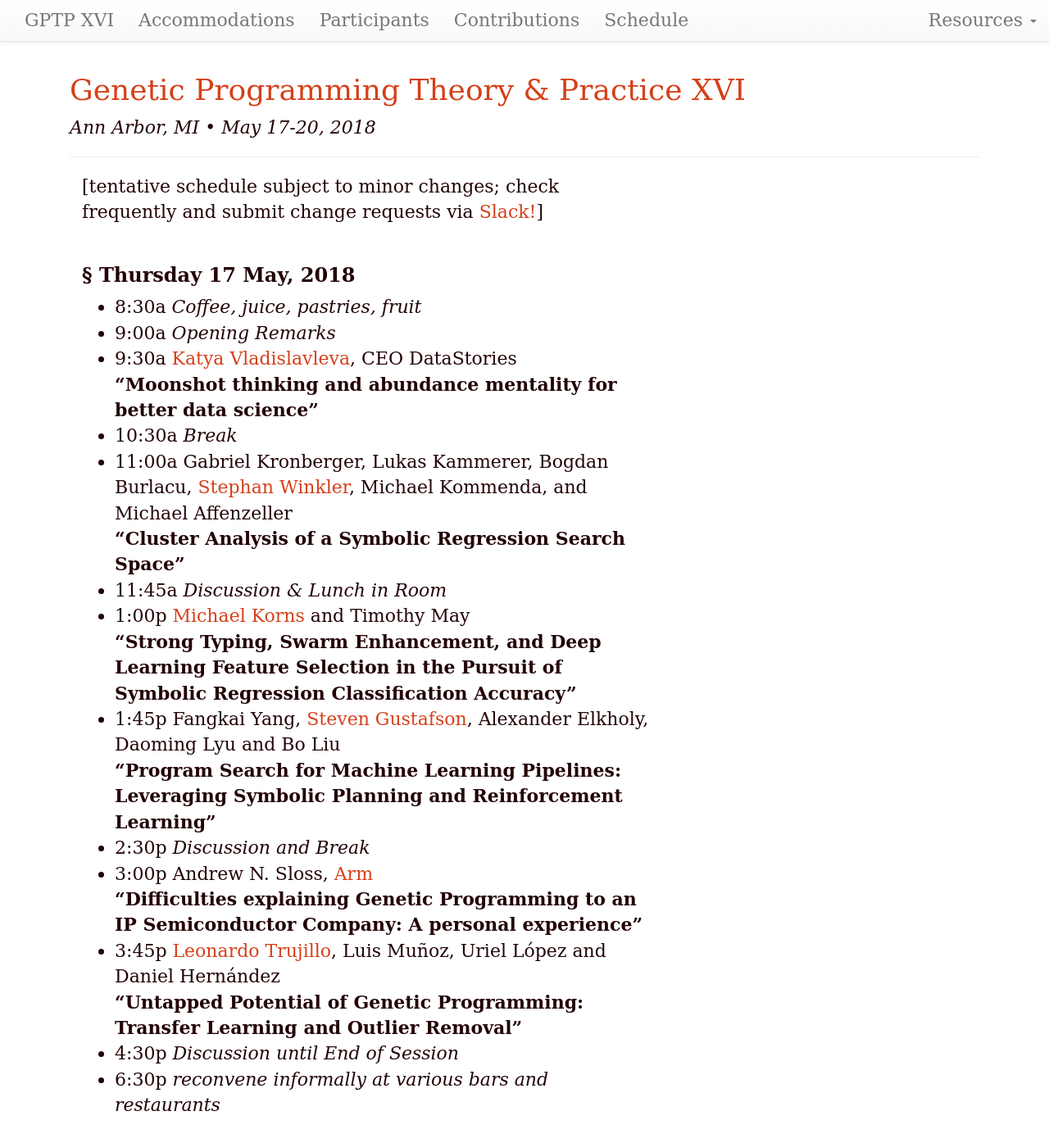
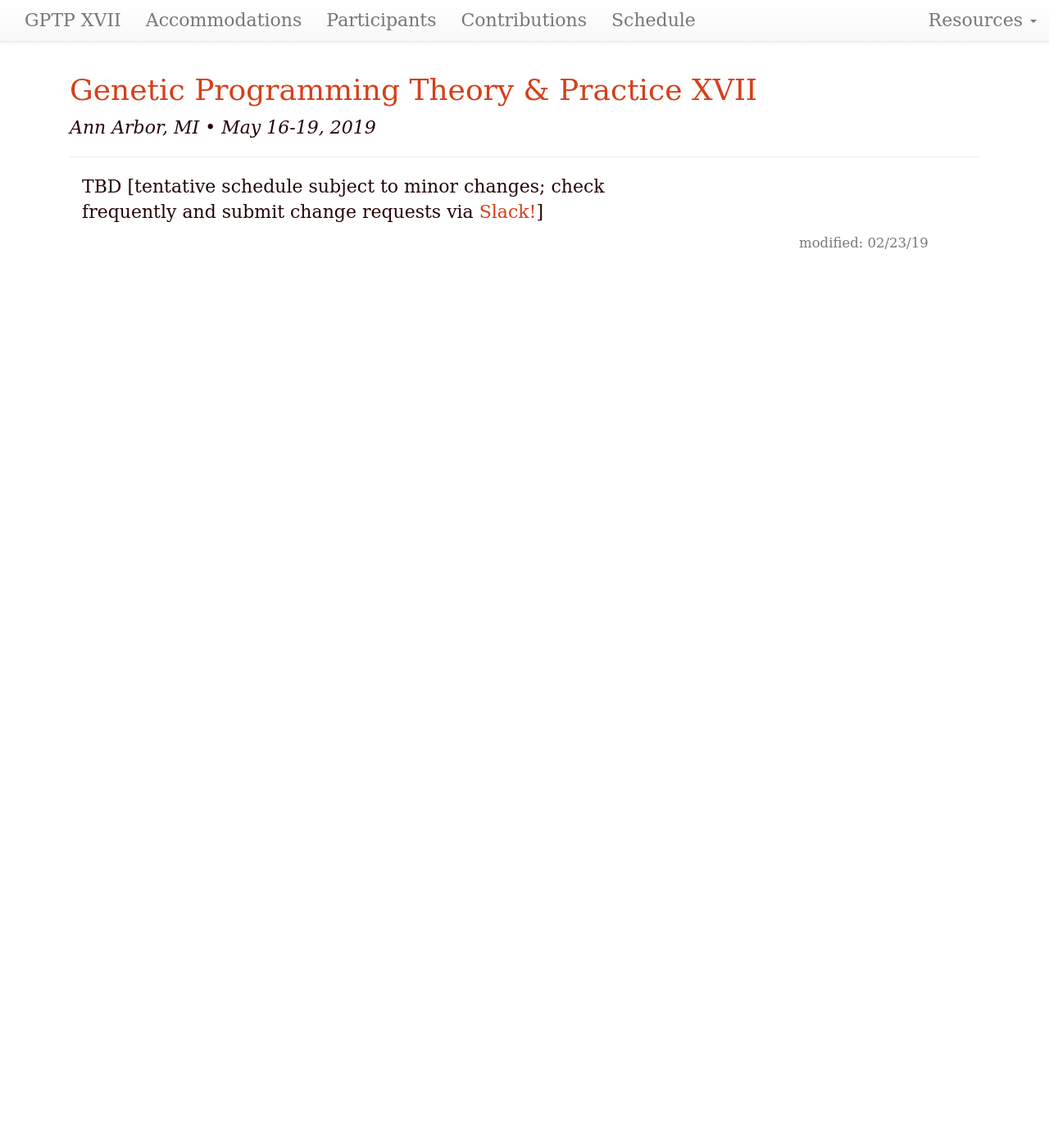
Before and after one commit to GPTP-workshop/gptp-workshop.github.io, a Jekyll site: the page built from schedule.md, in a window 1280 px wide and 1400 px high. Shown: the top 1395 px of the window at 82% size. Built offline with Jekyll 4.4.1, drawn with Linux system fonts in a browser that asks for light colours; some of the changed text lies outside the part shown.

Commit message:
Update schedule.md

```diff
--- a/schedule.md
+++ b/schedule.md
@@ -1,80 +1,9 @@
 ---
 layout: default
-updated: "May 15, 2018"
-roman: "XVI"
-dates: "May 17-20, 2018"
+updated: "February 23, 2019"
+roman: "XVII"
+dates: "May 16-19, 2019"
 ---
 
+TBD
 [tentative schedule subject to minor changes; check frequently and submit change requests via [Slack!](https://gptp-workshops.slack.com)]
-
-### Thursday 17 May, 2018
-- 8:30a _Coffee, juice, pastries, fruit_
-- 9:00a _Opening Remarks_
-- 9:30a [Katya Vladislavleva](https://datastories.com/about), CEO DataStories
-**"Moonshot thinking and abundance mentality for better data science"**
-- 10:30a _Break_
-- 11:00a Gabriel Kronberger, Lukas Kammerer, Bogdan Burlacu, [Stephan Winkler](https://heal.heuristiclab.com/team/winkler), Michael Kommenda, and Michael Affenzeller
-**"Cluster Analysis of a Symbolic Regression Search Space"**
-- 11:45a _Discussion & Lunch in Room_
-- 1:00p [Michael Korns](http://www.korns.com) and Timothy May
-**"Strong Typing, Swarm Enhancement, and Deep Learning Feature Selection in the Pursuit of Symbolic Regression Classification Accuracy"**
-- 1:45p Fangkai Yang, [Steven Gustafson](https://www.maana.io/blog/steven-gustafson), Alexander Elkholy, Daoming Lyu and Bo Liu
-**"Program Search for Machine Learning Pipelines: Leveraging Symbolic Planning and Reinforcement Learning"**
-- 2:30p _Discussion and Break_
-- 3:00p Andrew N. Sloss, [Arm](https://www.arm.com)
-**"Difficulties explaining Genetic Programming to an IP Semiconductor Company: A personal experience"**
-- 3:45p [Leonardo Trujillo](http://www.tree-lab.org/index.php/people-2/reserachers/46-leonardo-trujillo), Luis Muñoz, Uriel López and Daniel Hernández
-**"Untapped Potential of Genetic Programming: Transfer Learning and Outlier Removal"**
-- 4:30p _Discussion until End of Session_
-- 6:30p _reconvene informally at various bars and restaurants_
-
-### Friday 18 May, 2018
-- 8:30a _Coffee, juice, pastries, fruit_
-- 9:00a [Walter Fontana](https://fontana.hms.harvard.edu), Harvard University
-**"Actual causality in rule-based models"**
-- 10:30a _Break_
-- 11:00a [Michael O'Neill](http://ncra.ucd.ie) and David Fagan
-**"The Elephant in the Room: Towards the Application of Genetic Programming to Automatic Programming"**
-- 11:45p _Discussion & Lunch in Room_
-- 1:00p Blossom Metevier, Anil Kumar Saini and [Lee Spector](http://faculty.hampshire.edu/lspector)
-**"Lexicase Selection Beyond GP: A SAT Study"**
-- 1:45p [Alex Lalejini](http://lalejini.com) and Charles Ofria
-**"What else is in an evolved name? Exploring Evolvable Specificity with SignalGP"**
-- 2:30p _Discussion and Break_
-- 3:00p [Emily Dolson](http://cse.msu.edu/~dolsonem), Alex Lalejini and Charles Ofria
-**"Exploring Genetic Programming Systems with MAP-Elites"**
-- 3:45p [Julian F. Miller](https://www.york.ac.uk/electronic-engineering/staff/julian_miller), Dennis G. Wilson and Sylvain Cussat-Blanc
-**"Evolving developmental programs that build neural networks for solving multiple problems"**
-- 4:30p _Discussion until End of Session_
-- 6:30p _reconvene informally at various bars and restaurants_
-
-
-### Saturday 19 May, 2018
-- 8:30a _Coffee, juice, pastries, fruit_
-- 9:00a _Opening Remarks_
-- 9:30a Marco Tomassini, University of Lausanne
-**"Strategic games: theory and human behavior"**
-- 10:30a _Break_
-- 11:00a Bill Tozier
-**"The Next GPTP Workshop(s)"**
-- 11:45p _Discussion & Lunch in Room_
-- 1:00p [Arend Hintze](http://hintzelab.msu.edu) and Jory Schloss
-**"The Evolutionary Buffet Method"**
-- 1:45p Stephen Kelly, Robert Smith and [Malcolm I. Heywood](https://web.cs.dal.ca/~mheywood)
-**"Emergent Policy Discovery for Visual Reinforcement Learning through Tangled Program Graphs: A Tutorial"**
-- 2:30p _Discussion and Break_
-- 3:00p [Kai Staats](https://www.kaistaats.com)
-**"Shake, Rattle, and Roll: A GP Practitioner's Adventures in Astrophysics Data Analysis"**
-- 3:45p Tom Schmiedlechner, Abdullah Al-Dujaili, Una-May O'Reilly and Erik Hemberg
-**"Distributed Coevolutionary Learning in Generative Adversarial Networks"**
-- 4:30p _Discussion until End of Session_
-- 6:30p _reconvene informally at various bars and restaurants_
-
-### Sunday 20 May, 2018
-- 8:30a _Coffee, juice, pastries, fruit_
-- 9:00a [Cliff Bohm](https://cliffbohm.weebly.com)
-**"Developing standards and methodologies to bridge digital evolution research: A case study"**
-- 9:45a LIGHTNING TALKS (~15 minutes each)
-- 12:30p _Discussion & Lunch in Room_
-- 2:00p *OFFICIAL END OF WORKSHOP*
-- 3:00p _reconvene informally at various bars and restaurants_
```
